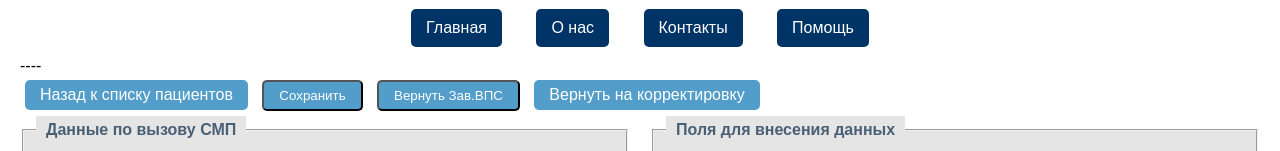
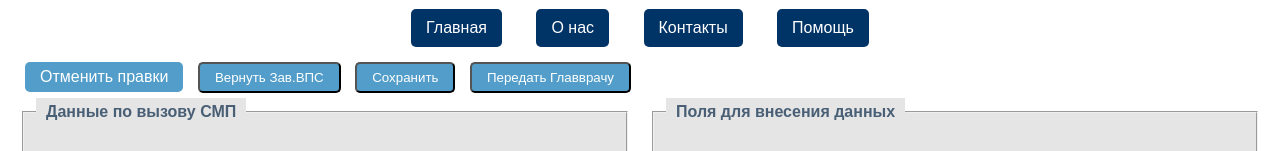
Before and after one commit to cheefdepat/smp, a Django app: template myproj_smp/my_app_smp/templates/edit_pacient_ker.html in a window 1280 px wide. Shown: the part 107-258 px from the top of the page. Run offline with Django 3.2, Linux system fonts and the light colour scheme; the template is opened without the code that fills it, so the values that code supplies are empty.

Commit message:
Добавлен выбор ВПС/КЭР-2

```diff
--- a/myproj_smp/my_app_smp/templates/edit_pacient_ker.html
+++ b/myproj_smp/my_app_smp/templates/edit_pacient_ker.html
@@ -2,13 +2,13 @@
 
 
 {% block content %}
-{{pacient.ok_vps}}
-----
+
     <form method="POST">
-        <a href="{% url 'home' %}" class="btn_save">Назад к списку пациентов </a>
+        <a href="{% url 'home' %}" class="btn_save">Отменить правки</a>
+        <button class="btn_save" type="submit" name="return_na_vps">Вернуть Зав.ВПС</button>
         <button class="btn_save" type="submit" name="save_ker">Сохранить</button>
-        <button class="btn_save" type="submit" name="return_na_vps">Вернуть Зав.ВПС</button>
-        <a href="#" class="btn_save">Вернуть на корректировку</a>
+        <button class="btn_save" type="submit" name="go_gv">Передать Главврачу</button>
+<!--        <a href="#" class="btn_save">Вернуть на корректировку</a>-->
 
         {% csrf_token %}
 
```
Also changed, not shown: myproj_smp/my_app_smp/views.py (+16 -11 lines).
